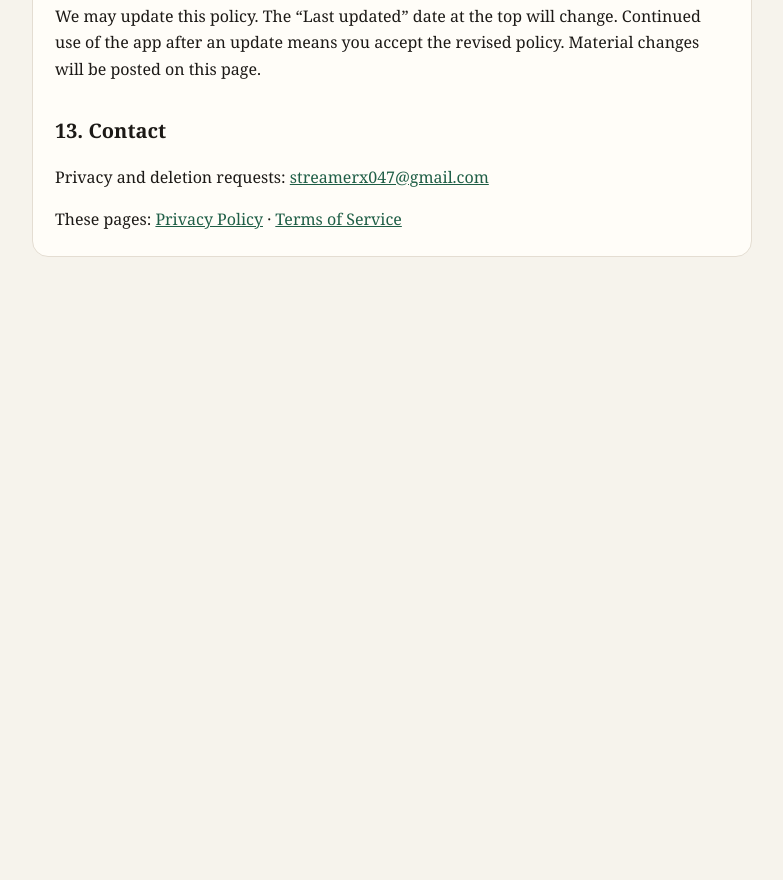
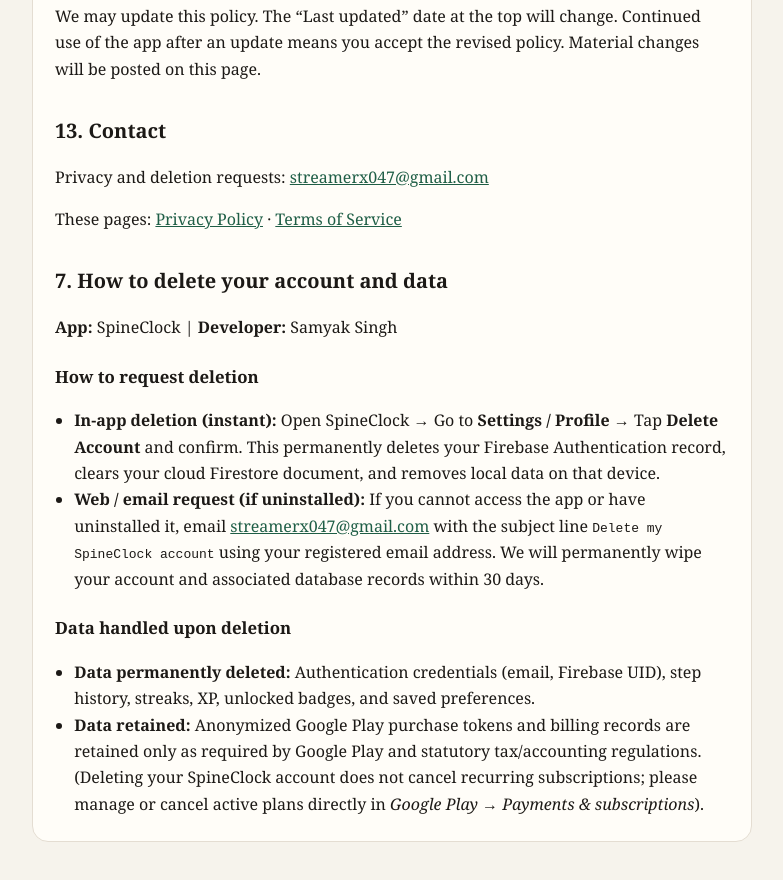
Before and after one commit to SAMYAK99/spineclock-legal, a plain HTML site: page docs/privacy/index.html in a window 1280 px wide. Shown: the part 4991-5871 px from the top of the page, without its empty margins (248-1031 px from the left). Before the commit the page ends 5320 px from the top, so only its background shows below. Drawn offline with Linux system fonts and the light colour scheme.

Commit message:
Update index.html

```diff
--- a/docs/privacy/index.html
+++ b/docs/privacy/index.html
@@ -137,6 +137,21 @@
       <h2>13. Contact</h2>
       <p>Privacy and deletion requests: <a href="mailto:streamerx047@gmail.com">streamerx047@gmail.com</a></p>
       <p>These pages: <a href="../privacy/">Privacy Policy</a> · <a href="../terms/">Terms of Service</a></p>
+
+      <h2 id="delete-account">7. How to delete your account and data</h2>
+      <p><strong>App:</strong> SpineClock | <strong>Developer:</strong> Samyak Singh</p>
+
+      <h3>How to request deletion</h3>
+      <ul>
+        <li><strong>In-app deletion (instant):</strong> Open SpineClock &rarr; Go to <strong>Settings / Profile</strong> &rarr; Tap <strong>Delete Account</strong> and confirm. This permanently deletes your Firebase Authentication record, clears your cloud Firestore document, and removes local data on that device.</li>
+        <li><strong>Web / email request (if uninstalled):</strong> If you cannot access the app or have uninstalled it, email <a href="mailto:streamerx047@gmail.com">streamerx047@gmail.com</a> with the subject line <code>Delete my SpineClock account</code> using your registered email address. We will permanently wipe your account and associated database records within 30 days.</li>
+      </ul>
+
+      <h3>Data handled upon deletion</h3>
+      <ul>
+        <li><strong>Data permanently deleted:</strong> Authentication credentials (email, Firebase UID), step history, streaks, XP, unlocked badges, and saved preferences.</li>
+        <li><strong>Data retained:</strong> Anonymized Google Play purchase tokens and billing records are retained only as required by Google Play and statutory tax/accounting regulations. (Deleting your SpineClock account does not cancel recurring subscriptions; please manage or cancel active plans directly in <em>Google Play &rarr; Payments & subscriptions</em>).</li>
+      </ul>
     </div>
   </div>
 </body>
```
